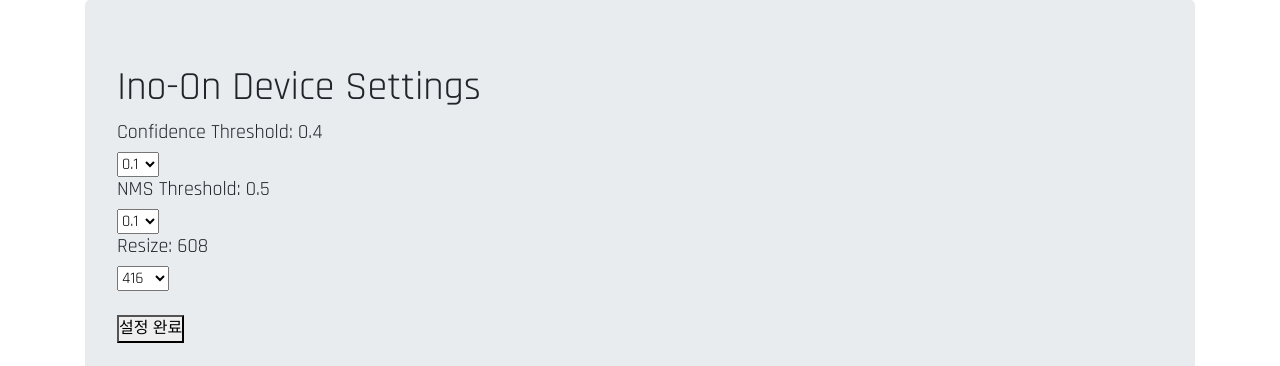
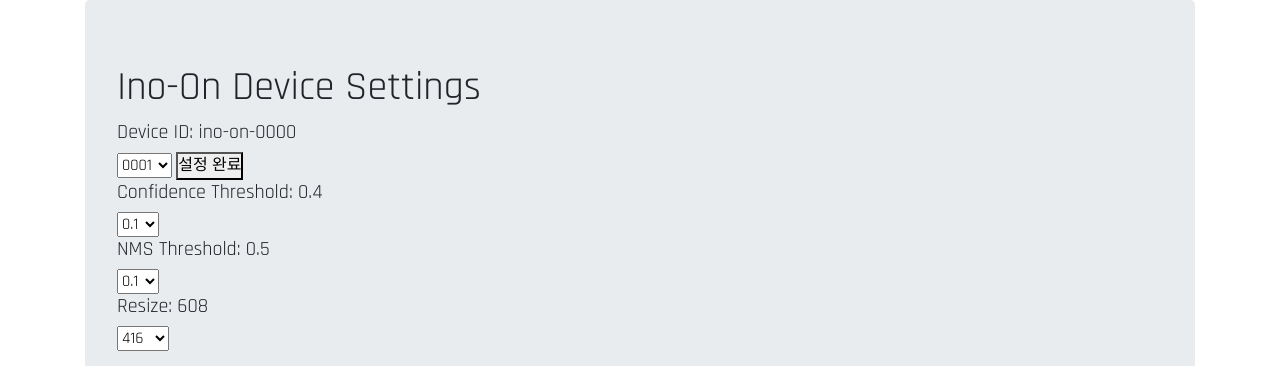
Before and after one commit to wooseokyourself/object-detection-camera, a Flask app: page / in a window 1280 px wide. Shown: the top 366 px of the page. Run offline with Flask 2, Linux system fonts and the light colour scheme; parts of the project's set-up code (start-up, migrations or seed data) failed here and were passed over; some libraries are stand-ins or nearby versions.

Commit message:
관리자페이지에서 디바이스 ID 수정가능

```diff
--- a/webapp/templates/index.html
+++ b/webapp/templates/index.html
@@ -3,7 +3,22 @@
 {% block body %}
 <div class="jumbotron">
   <h1>Ino-On Device Settings</h1>
-  <form method="POST" action="/submit">
+  <form method="POST" action="/submit_device">
+    <h5>Device ID: {{device_id}}</h5>
+    <select name="device_id">
+      <option value="0001">0001</option>
+      <option value="0002">0002</option>
+      <option value="0003">0003</option>
+      <option value="0004">0004</option>
+      <option value="0005">0005</option>
+      <option value="0006">0006</option>
+      <option value="0007">0007</option>
+      <option value="0008">0008</option>
+      <option value="0009">0009</option>
+      <option value="0010">0010</option>
+    </select>
+    <button type="submit">설정 완료</button>
+  <form method="POST" action="/submit_yolo">
     <h5>Confidence Threshold: {{confidence}}</h5>
     <select name="confidence_threshold">
       <option value="0.1">0.1</option>
--- a/webapp/webapp.py
+++ b/webapp/webapp.py
@@ -47,8 +47,23 @@ def generate():
         yield(b'--frame\r\n' b'Content-Type: image/jpeg\r\n\r\n' +
 			bytearray(encodedImage) + b'\r\n')
 
-@app.route('/submit', methods=['POST'])
-def submit(confidence_threshold=None, nms_threshold=None, resize=None):
+@app.route('/submit_device', methods=['POST'])
+def submit_device(device_id=None):
+    if request.method == 'POST':
+        f = open("config/confug.json", "r")
+        config = json.load(f)
+        f.close()
+        config["DEVICE"]["ID"] = request.form['device_id']
+        f.open("config/config.json", "w")
+        json.dump(config, f)
+        f.close()
+    return render_template('index.html', device_id=request.form['device_id'],
+                                         confidence=config["YOLO"]["CONFIDENCE_THRESHOLD"],
+                                         nms=config["YOLO"]["NMS_THRESHOLD"],
+                                         resize=config["YOLO"]["RESIZE"])
+
+@app.route('/submit_yolo', methods=['POST'])
+def submit_yolo(confidence_threshold=None, nms_threshold=None, resize=None):
     if request.method == 'POST':
         f = open("config/config.json", "r")
         config = json.load(f)
@@ -59,7 +74,8 @@ def submit(confidence_threshold=None, nms_threshold=None, resize=None):
         f = open("config/config.json", "w")
         json.dump(config, f)
         f.close()
-    return render_template('index.html', confidence=request.form['confidence_threshold'],
+    return render_template('index.html', device_id=config["DEVICE"]["ID"],
+                                         confidence=request.form['confidence_threshold'],
                                          nms=request.form['nms_threshold'],
                                          resize=request.form['resize'])
 
@@ -68,10 +84,10 @@ def index():
     f = open("config/config.json", "r")
     config = json.load(f)
     f.close()
+    device_id = config["DEVICE"]["ID"]
     confidence, nms = config["YOLO"]["CONFIDENCE_THRESHOLD"], config["YOLO"]["NMS_THRESHOLD"]
     resize = config["YOLO"]["RESIZE"]
-    ''' 여기에서 conf, nms, resize 를 웹 상의 UI에 집어넣어야함. '''
-    return render_template('index.html', confidence=confidence, nms=nms, resize=resize)
+    return render_template('index.html', device_id=device_id, confidence=confidence, nms=nms, resize=resize)
 
 @app.route("/videoFeed")
 def videoFeed():
```
